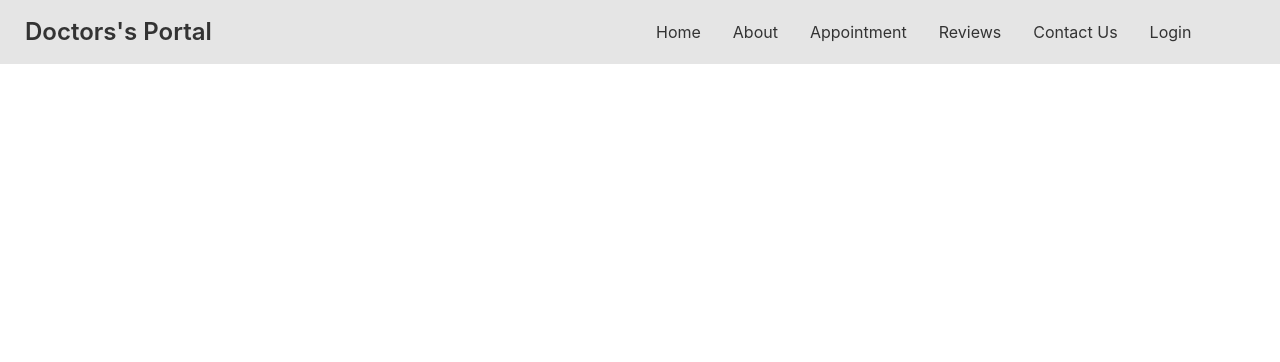
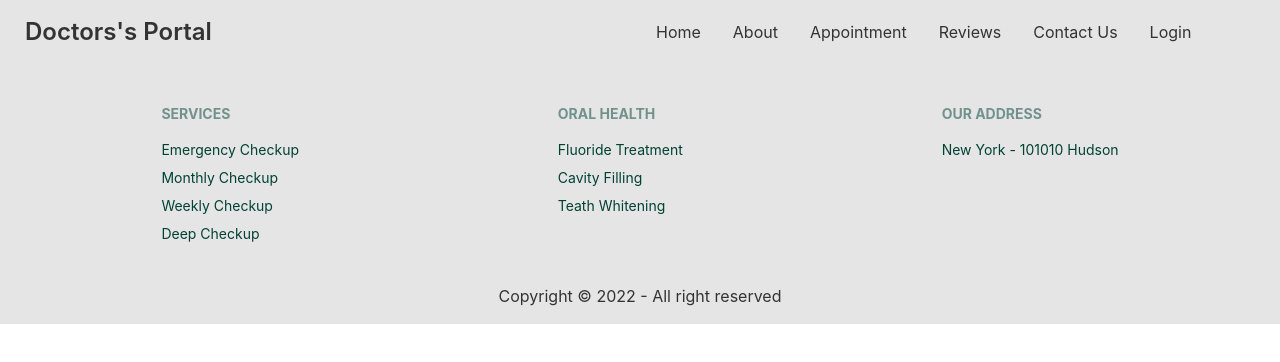
Before and after one commit to MajharolTanvir/Doctors-point, a React (Create React App) app: page /Appointment in a window 1280 px wide. Shown: the top 362 px of the page. Built offline with nearby package versions, Linux system fonts and the light colour scheme.

Commit message:
footer done

```diff
--- a/src/App.js
+++ b/src/App.js
@@ -3,10 +3,12 @@ import './App.css';
 import About from './Pages/About/About';
 import Appointment from './Pages/Appointment/Appointment';
 import ContactUs from './Pages/ContactUs/ContactUs';
+import Footer from './Pages/Footer/Footer';
 import Home from './Pages/Home/Home';
 import Login from './Pages/Login/Login';
 import Navbar from './Pages/Navbar/Navbar';
 import Reviews from './Pages/Reviews/Reviews';
+import NotFound from './Pages/NotFound/NotFound'
 
 function App() {
   return (
@@ -19,7 +21,9 @@ function App() {
         <Route path='/reviews' element={<Reviews></Reviews>}></Route>
         <Route path='/contact' element={<ContactUs></ContactUs>}></Route>
         <Route path='/login' element={<Login></Login>}></Route>
+        <Route path='*' element={<NotFound></NotFound>}></Route>
       </Routes>
+      <Footer></Footer>
     </div>
   );
 }
--- /dev/null
+++ b/src/Pages/Footer/Footer.js
@@ -0,0 +1,36 @@
+import React from 'react';
+
+const Footer = () => {
+    const year = () => {
+        let currentYear = new Date().getFullYear()
+        return currentYear;
+    }
+    return (
+        <footer>
+            <div className="footer p-10 justify-around text-neutral-content">
+                <div>
+                    <span className="footer-title">SERVICES</span>
+                    <p>Emergency Checkup</p>
+                    <p>Monthly Checkup</p>
+                    <p>Weekly Checkup</p>
+                    <p>Deep Checkup</p>
+                </div>
+                <div>
+                    <span className="footer-title">ORAL HEALTH</span>
+                    <p>Fluoride Treatment</p>
+                    <p>Cavity Filling</p>
+                    <p>Teath Whitening</p>
+                </div>
+                <div>
+                    <span className="footer-title">OUR ADDRESS</span>
+                    <p>New York - 101010 Hudson</p>
+                </div>
+            </div>
+            <div>
+                <p className='text-center pb-4'>Copyright &copy; {year()} - All right reserved</p>
+            </div>
+        </footer>
+    );
+};
+
+export default Footer;
--- a/src/Pages/Home/Info/Info.js
+++ b/src/Pages/Home/Info/Info.js
@@ -8,9 +8,9 @@ const Info = () => {
     return (
         <div className='container mx-auto'>
             <div className='grid grid-cols-1 md:grid-cols-2 lg:grid-cols-3 gap-5 py-20'>
-                <InfoCard bgClass='bg-gradient-to-r from-secondary to-primary' cardTitle='Opening Hours' cardAbout='Lorem Ipsum is simply dummy text of the pri' img={clock}></InfoCard>
-                <InfoCard bgClass='bg-third' cardTitle='Visit our location' cardAbout='Brooklyn, NY 10036, United States' img={marker}></InfoCard>
-                <InfoCard bgClass='bg-gradient-to-r from-secondary to-primary' cardTitle='Contact us now' cardAbout='+000 123 456789' img={phone}></InfoCard>
+                <InfoCard bgClassName='bg-gradient-to-r from-secondary to-primary' cardTitle='Opening Hours' cardAbout='Lorem Ipsum is simply dummy text of the pri' img={clock}></InfoCard>
+                <InfoCard bgClassName='bg-third' cardTitle='Visit our location' cardAbout='Brooklyn, NY 10036, United States' img={marker}></InfoCard>
+                <InfoCard bgClassName='bg-gradient-to-r from-secondary to-primary' cardTitle='Contact us now' cardAbout='+000 123 456789' img={phone}></InfoCard>
             </div>
         </div>
     );
--- a/src/Pages/Home/PatientReviews/PatientReviewCard/PatientReviewCard.js
+++ b/src/Pages/Home/PatientReviews/PatientReviewCard/PatientReviewCard.js
@@ -13,7 +13,7 @@ const PatientReviewCard = () => {
         <div className='py-20'>
             <div className='grid grid-cols-1 md:grid-cols-2 lg:grid-cols-3'>
                 {
-                    reviews.map(review => <div key={review.id} className="card w-96 shadow-xl text-neutral-content">
+                    reviews.map(review => <div key={review.id} className="card w-full shadow-xl text-neutral-content">
                         <div className="card-body items-center text-center">
                             <p className="flex text-justify">{review.review}</p>
                             <div className="card-actions justify-between items-center mt-10 gap-6">
--- /dev/null
+++ b/src/Pages/NotFound/NotFound.js
@@ -0,0 +1,11 @@
+import React from 'react';
+
+const NotFound = () => {
+    return (
+        <div>
+            <h1>404</h1>
+        </div>
+    );
+};
+
+export default NotFound;
```
Also changed, not shown: src/Pages/Footer/Footer.css (added), src/Pages/NotFound/NotFound.css (added).
